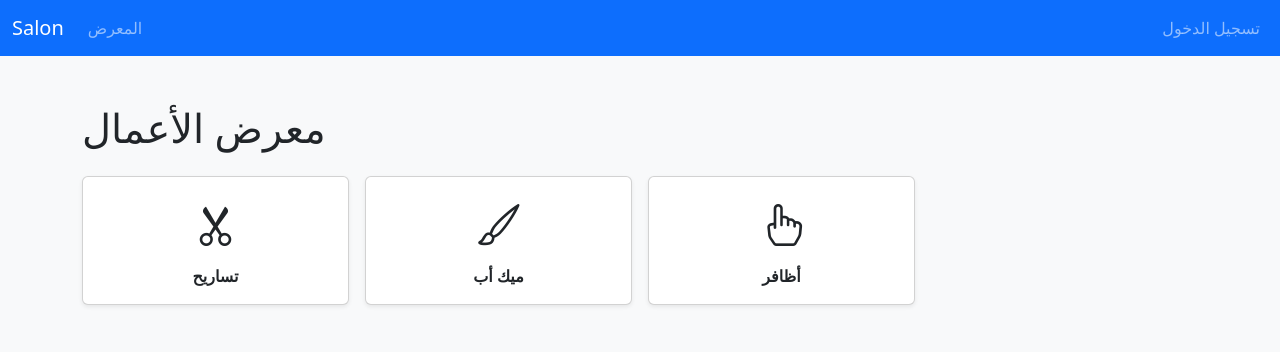
After one commit to citybeachgulf-droid/salon, a Flask app: page /gallery in a window 1280 px wide. The commit adds this page. Shown: the top 352 px of the page. Run offline with Flask 3, Linux system fonts and the light colour scheme.

Commit message:
Add gallery feature with category pages (#15)
Co-authored-by: Cursor Agent <cursoragent@cursor.com>

```diff
--- a/salon_flask/routes/main.py
+++ b/salon_flask/routes/main.py
@@ -866,6 +866,55 @@ def available_times():
 
 
 # -----------------------------
+# Public Gallery Pages
+# -----------------------------
+@main_bp.route('/gallery')
+def gallery():
+    # Define gallery categories with icons (Bootstrap Icons classes)
+    categories = [
+        {"key": "hair", "title": "تساريح", "icon": "bi-scissors"},
+        {"key": "makeup", "title": "ميك أب", "icon": "bi-brush"},
+        {"key": "nails", "title": "أظافر", "icon": "bi-hand-index"}
+    ]
+
+    return render_template('gallery.html', categories=categories)
+
+
+@main_bp.route('/gallery/<string:category_key>')
+def gallery_category(category_key):
+    categories_map = {
+        'hair': 'تساريح',
+        'makeup': 'ميك أب',
+        'nails': 'أظافر'
+    }
+
+    if category_key not in categories_map:
+        return "Category not found", 404
+
+    # Build directory path under static/uploads/gallery/<category>
+    base_dir = os.path.join('static', 'uploads', 'gallery', category_key)
+    os.makedirs(base_dir, exist_ok=True)
+
+    allowed_ext = {'.png', '.jpg', '.jpeg', '.gif', '.webp'}
+    images = []
+    try:
+        for filename in sorted(os.listdir(base_dir)):
+            _, ext = os.path.splitext(filename.lower())
+            if ext in allowed_ext:
+                images.append(
+                    url_for('static', filename=f'uploads/gallery/{category_key}/{filename}')
+                )
+    except FileNotFoundError:
+        images = []
+
+    return render_template(
+        'gallery_category.html',
+        category_key=category_key,
+        category_title=categories_map[category_key],
+        images=images
+    )
+
+# -----------------------------
 # POS: Create Sale and Invoice
 # -----------------------------
 @main_bp.route('/pos/sales/create', methods=['POST'])
--- /dev/null
+++ b/salon_flask/templates/gallery.html
@@ -0,0 +1,20 @@
+{% extends 'layout.html' %}
+{% block content %}
+<div class="py-4">
+  <h1 class="mb-4">معرض الأعمال</h1>
+  <div class="row g-3">
+    {% for cat in categories %}
+    <div class="col-6 col-md-4 col-lg-3">
+      <a href="{{ url_for('main.gallery_category', category_key=cat.key) }}" class="text-decoration-none">
+        <div class="card text-center h-100 shadow-sm">
+          <div class="card-body d-flex flex-column justify-content-center align-items-center">
+            <i class="{{ cat.icon }}" style="font-size:42px"></i>
+            <div class="mt-2 fw-bold text-dark">{{ cat.title }}</div>
+          </div>
+        </div>
+      </a>
+    </div>
+    {% endfor %}
+  </div>
+</div>
+{% endblock %}
--- a/salon_flask/templates/layout.html
+++ b/salon_flask/templates/layout.html
@@ -6,6 +6,7 @@
   <title>Salon System</title>
   <!-- Bootstrap CDN -->
   <link href="https://cdn.jsdelivr.net/npm/bootstrap@5.3.2/dist/css/bootstrap.min.css" rel="stylesheet">
+  <link href="https://cdn.jsdelivr.net/npm/bootstrap-icons@1.11.3/font/bootstrap-icons.css" rel="stylesheet">
 </head>
 <body class="bg-light">
   <nav class="navbar navbar-expand-lg navbar-dark bg-primary">
@@ -16,6 +17,9 @@
       </button>
       <div class="collapse navbar-collapse" id="navbarSupportedContent">
         <ul class="navbar-nav me-auto mb-2 mb-lg-0">
+          <li class="nav-item">
+            <a class="nav-link" href="{{ url_for('main.gallery') }}">المعرض</a>
+          </li>
           {% if session.get('role') in ['admin', 'accountant', 'staff'] %}
           <li class="nav-item">
             <a class="nav-link" href="{{ url_for('main.pos_bookings') }}">الحجوزات</a>
```
Also changed, not shown: salon_flask/templates/gallery_category.html (added, +48 -0 lines).
